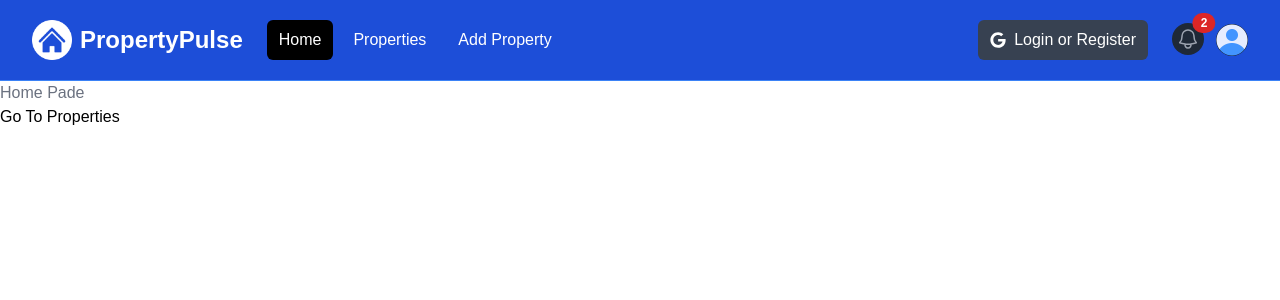
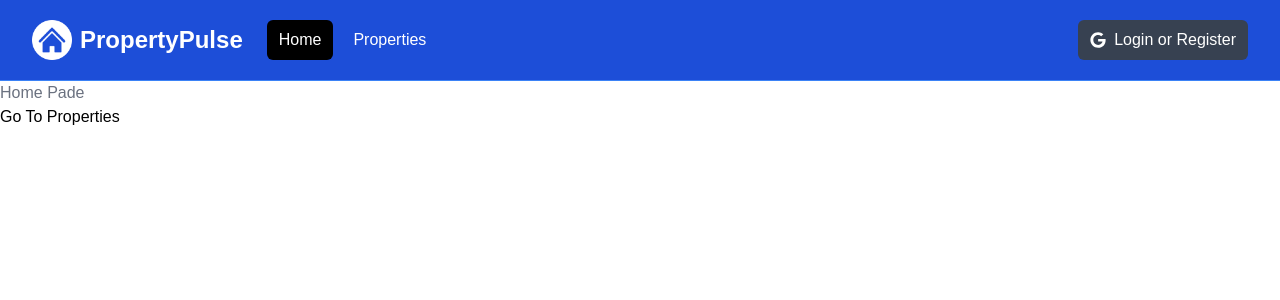
Before and after one commit to brianmujjuni/Nextjs-Property-App, a Next.js app: page / in a window 1280 px wide. Shown: the top 300 px of the page. Built offline with nearby package versions, Linux system fonts and the light colour scheme.

Commit message:
condition and add islogged in state

```diff
--- a/components/Navbar.jsx
+++ b/components/Navbar.jsx
@@ -9,6 +9,7 @@ import { FaGoogle } from "react-icons/fa";
 export default function Navbar() {
   const [isMobileMenuOpen, setIsMobileMenuOpen] = useState(false);
   const [isProfileMenuOpen, setIsProfileMenuOpen] = useState(false);
+  const [isLoggedIn, setIsLoggedIn] = useState(false);
 
   const pathName = usePathname();
   return (
@@ -72,6 +73,7 @@ export default function Navbar() {
                 >
                   Properties
                 </Link>
+                {isLoggedIn && (
                   <Link
                     href="/properties/add"
                     className={`${
@@ -80,11 +82,13 @@ export default function Navbar() {
                   >
                     Add Property
                   </Link>
+                )}
               </div>
             </div>
           </div>
 
           {/* <!-- Right Side Menu (Logged Out) --> */}
+          {!isLoggedIn && (
             <div className="hidden md:block md:ml-6">
               <div className="flex items-center">
                 <button className="flex items-center text-white bg-gray-700 hover:bg-gray-900 hover:text-white rounded-md px-3 py-2">
@@ -93,8 +97,9 @@ export default function Navbar() {
                 </button>
               </div>
             </div>
-
+          )}
           {/* <!-- Right Side Menu (Logged In) --> */}
+          {isLoggedIn && (
             <div className="absolute inset-y-0 right-0 flex items-center pr-2 md:static md:inset-auto md:ml-6 md:pr-0">
               <Link href="messages" className="relative group">
                 <button
@@ -184,6 +189,7 @@ export default function Navbar() {
                 )}
               </div>
             </div>
+          )}
         </div>
       </div>
 
@@ -193,7 +199,9 @@ export default function Navbar() {
           <div className="space-y-1 px-2 pb-3 pt-2">
             <Link
               href="/"
-              className="bg-black text-white block rounded-md px-3 py-2 text-base font-medium"
+              className={`${
+                pathName === "/" ? "bg-black" : ""
+              } text-white block rounded-md px-3 py-2 text-base font-medium`}
             >
               Home
             </Link>
@@ -203,16 +211,20 @@ export default function Navbar() {
             >
               Properties
             </Link>
+            {isLoggedIn && (
               <Link
                 href="/properties/add"
                 className="text-white block rounded-md px-3 py-2 text-base font-medium"
               >
                 Add Property
               </Link>
+            )}
+            {!isLoggedIn && (
               <button className="flex items-center text-white bg-gray-700 hover:bg-gray-900 hover:text-white rounded-md px-3 py-2 my-5">
                 <i className="fa-brands fa-google mr-2"></i>
                 <span>Login or Register</span>
               </button>
+            )}
           </div>
         </div>
       )}
```
Lines whose indentation alone changed are shown as unchanged.
